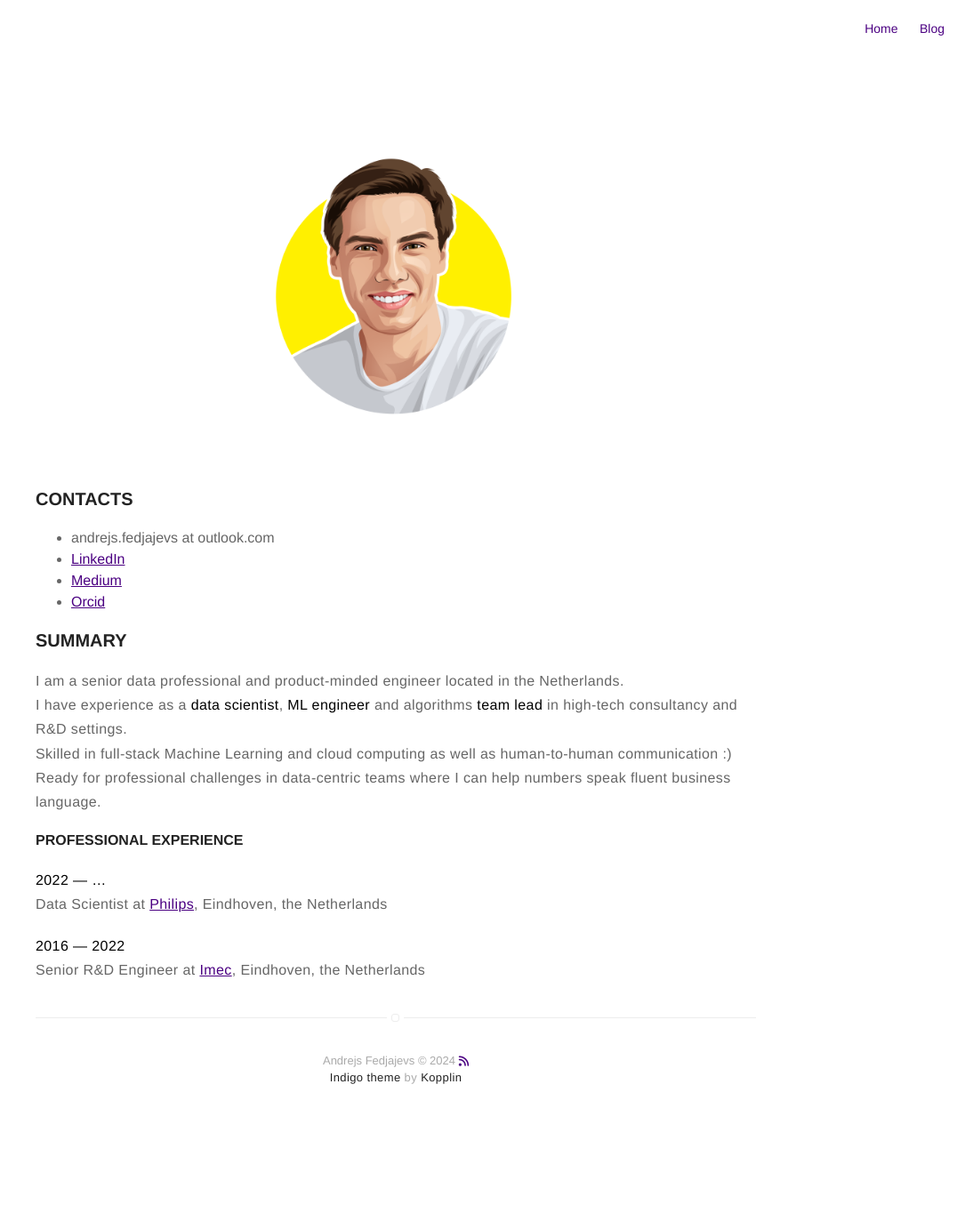
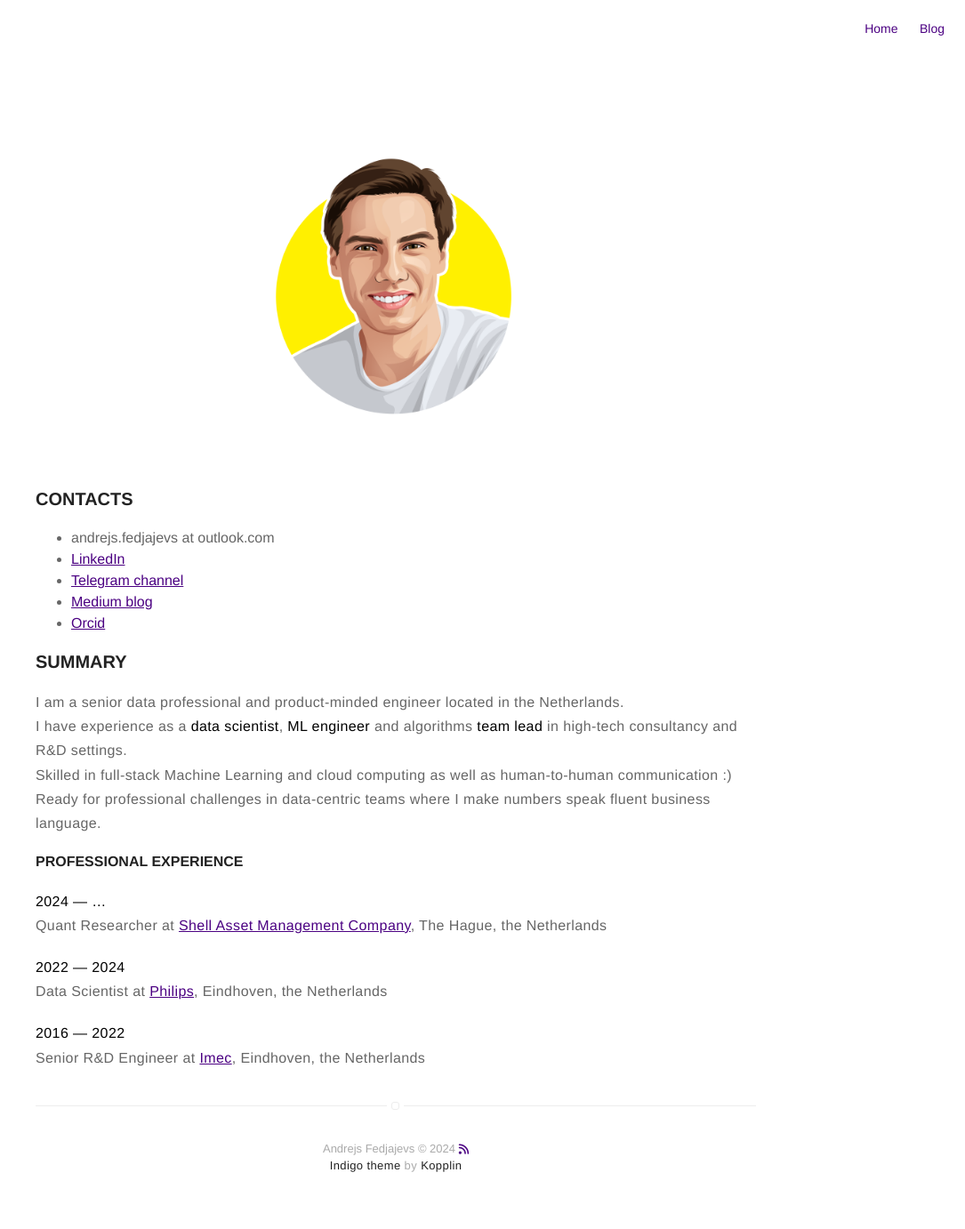
Before and after one commit to fluentnumbers/fluentnumbers.github.io, a Jekyll site: the page built from about.md, in a window 1280 px wide. Shown: the whole page at 89% size, without its empty margins (195-1280 px from the left). Built offline with Jekyll 4.4.1, drawn with Linux system fonts in a browser that asks for light colours; nearby versions of some CDN libraries; before the commit the page ends 1284 px from its top, so only the background shows below that.

Commit message:
update about

```diff
--- a/about.md
+++ b/about.md
@@ -8,7 +8,8 @@ layout: page
 <ul class="contacts-list">
     <li>andrejs.fedjajevs at outlook.com</li>
     <li><a href="https://www.linkedin.com/in/fedjajevs/">LinkedIn</a> </li>
-    <li><a href="https://medium.com/@fluentnumbers">Medium</a> </li>
+    <li><a href="https://t.me/fluentnumbers">Telegram channel</a> </li>
+    <li><a href="https://medium.com/@fluentnumbers">Medium blog</a> </li>
     <li><a href="https://orcid.org/0000-0002-3047-9329">Orcid</a> </li>
 </ul>
 
@@ -18,7 +19,7 @@ layout: page
 I am a senior data professional and product-minded engineer located in the Netherlands.<br>
 I have experience as a <strong>data scientist</strong>, <strong>ML engineer</strong> and algorithms <strong>team lead</strong> in high-tech consultancy and R&D settings.<br>
 Skilled in full-stack Machine Learning and cloud computing as well as human-to-human communication :)
-Ready for professional challenges in data-centric teams where I can help numbers speak fluent business language.<br>
+Ready for professional challenges in data-centric teams where I make numbers speak fluent business language.<br>
 </p>
 
 <!---
@@ -38,7 +39,11 @@ Ready for professional challenges in data-centric teams where I can help numbers
 -->
 
 <h4>PROFESSIONAL EXPERIENCE</h4>
-<strong>2022 &mdash; ...</strong><br>
+
+<strong>2024 &mdash; ... </strong><br>
+Quant Researcher at <strong><a href="https://samco.shell.com/">Shell Asset Management Company</a></strong>, The Hague, the Netherlands<br>
+
+<strong>2022 &mdash; 2024 </strong><br>
 Data Scientist at <strong><a href="https://www.philips.com/a-w/about.html">Philips</a></strong>, Eindhoven, the Netherlands<br>
 
 <strong>2016 &mdash; 2022</strong><br>
```
